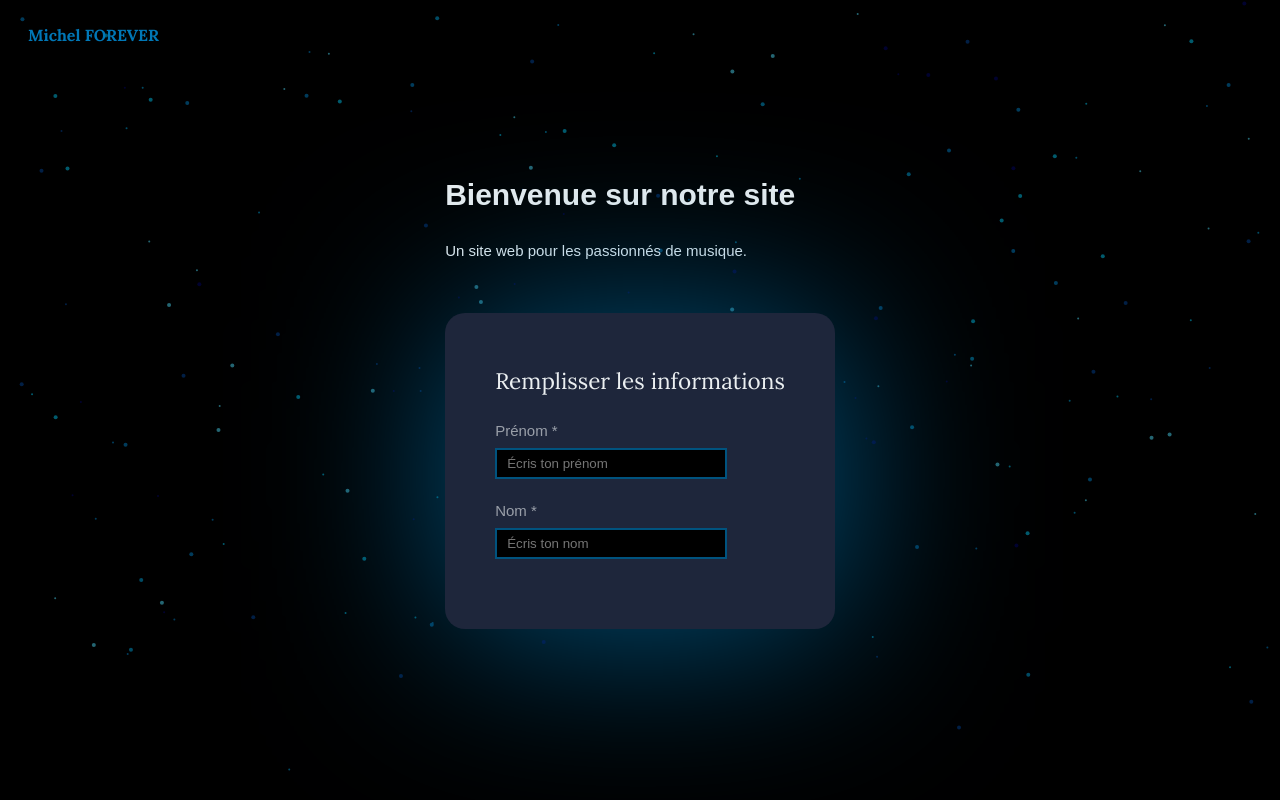
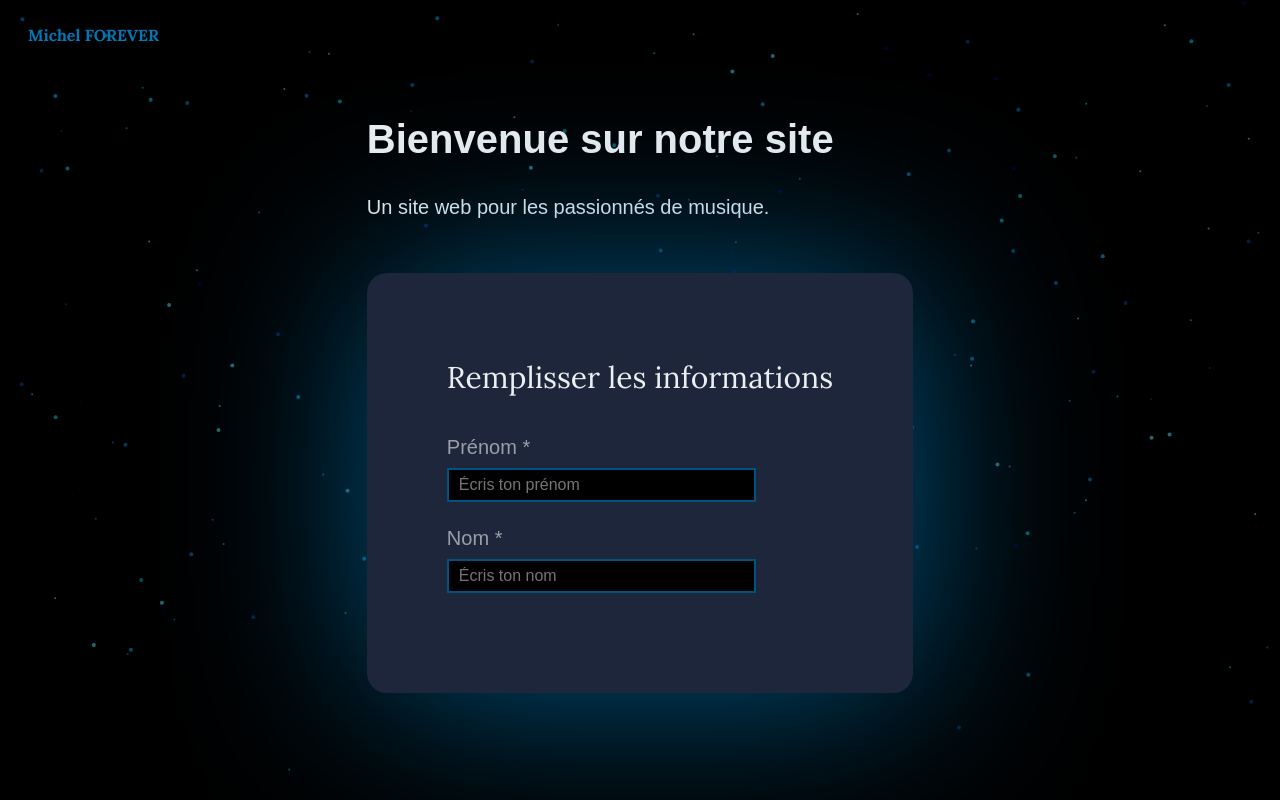
Before and after one commit to gilletth-dev/vue-project, a Vue app: page / in a window 1280 px wide. Built offline with nearby package versions, Linux system fonts and the light colour scheme; a web font is replaced by a local one.

Commit message:
responsive Tab

```diff
--- a/src/views/HomeView.vue
+++ b/src/views/HomeView.vue
@@ -96,6 +96,7 @@ h1{
   font-style: normal;
   padding: 0px 0px 20px 0px;
   color: #ebeff1;
+  font-size: 40px;
 }
 
 p{
@@ -104,6 +105,7 @@ p{
   font-style: normal;
   padding: 0px 0px 50px 0px;
   color: #ebeff1;
+  font-size: 16px;
 }
 
 .page{
@@ -125,6 +127,7 @@ h2 {
   font-family: "Lora", serif;
   font-optical-sizing: auto;
   font-style: normal;
+  font-size: 22px;
   margin-bottom: 20px;
   color: #ebeff1;
 }
@@ -164,4 +167,31 @@ input {
 }
 
 
+@media (min-width: 768px) {
+  .formulaire {
+    max-width: 800px;
+    padding : 80px;
+  }
+
+  h2{
+    font-size: 30px;
+    margin-bottom: 30px;
+  }
+
+  p{
+  font-size: 20px;
+  }
+
+
+  label{
+    font-size: 20px;
+  }
+
+  input{
+    font-size: 16px;
+  }
+}
+
+
+
 </style>
--- a/src/views/InfoView.vue
+++ b/src/views/InfoView.vue
@@ -68,4 +68,21 @@ p{
   font-style: normal;
   color: #ebeff1;
 }
+
+
+@media (min-width: 768px) {
+
+  h2{
+    font-size: 30px;
+
+  }
+
+  p{
+  font-size: 20px;
+  }
+
+  a{
+    font-size: 20px;
+  }
+ }
 </style>
--- a/src/views/MichelView.vue
+++ b/src/views/MichelView.vue
@@ -66,4 +66,16 @@ iframe{
   aspect-ratio: 16 / 9;
   filter: drop-shadow(3px 4px 94px rgba(0,119,182, 0.7));
 }
+
+@media (min-width: 768px) {
+
+
+  h2{
+    font-size: 30px;
+
+  }
+
+
+
+   }
 </style>
```
